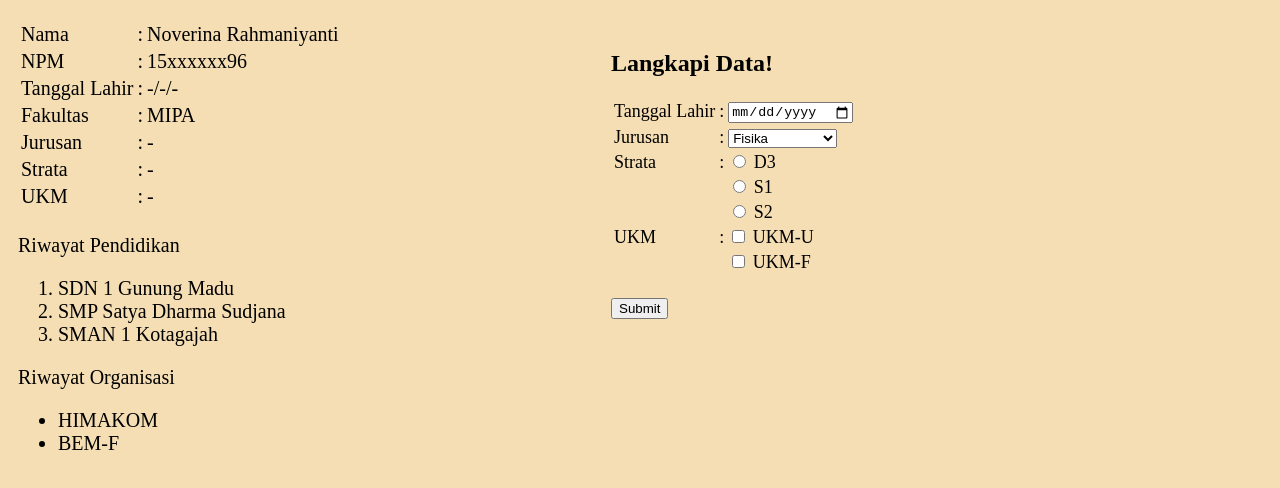
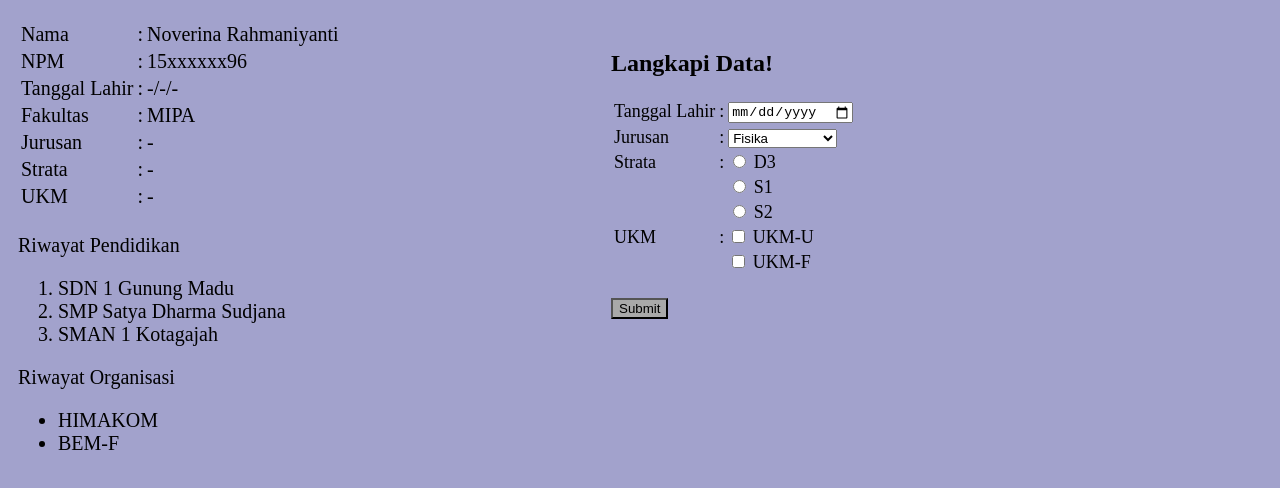
Before and after one commit to rahmaniy/pre-bootcamp-synrgy, a plain HTML site: page CSS - Noverina Rahmaniyanti.html in a window 1280 px wide. Shown: the part 140-628 px from the top of the page. Drawn offline with nearby package versions, Linux system fonts and the light colour scheme.

Commit message:
ganti bg dan button

```diff
--- a/CSS - Noverina Rahmaniyanti.html
+++ b/CSS - Noverina Rahmaniyanti.html
@@ -10,7 +10,7 @@
             color: oldlace;
             font-family: 'Oswald', sans-serif;        }
         body {
-            background-color: wheat;
+            background-color: rgb(162, 162, 204);
         }
         #font-size {
             font-size:20px;
@@ -173,7 +173,7 @@
                             </tr>
                         </table>
                         <br>
-                        <input type="button" value="Submit" onclick="alert('Tersimpan')">
+                        <input style="background-color: darkgray;" type="button" value="Submit" onclick="alert('Tersimpan')">
                     </form>
                 </div>
                 <div style="flex-grow: 3;"></div>
```
